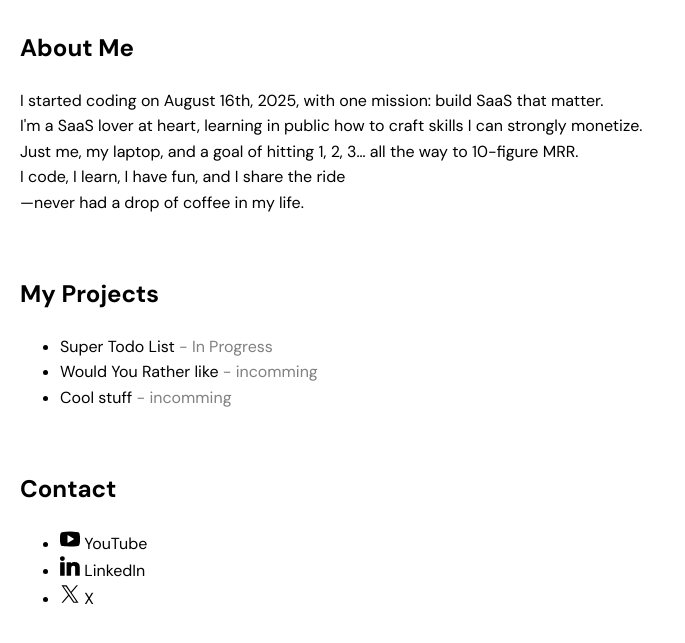
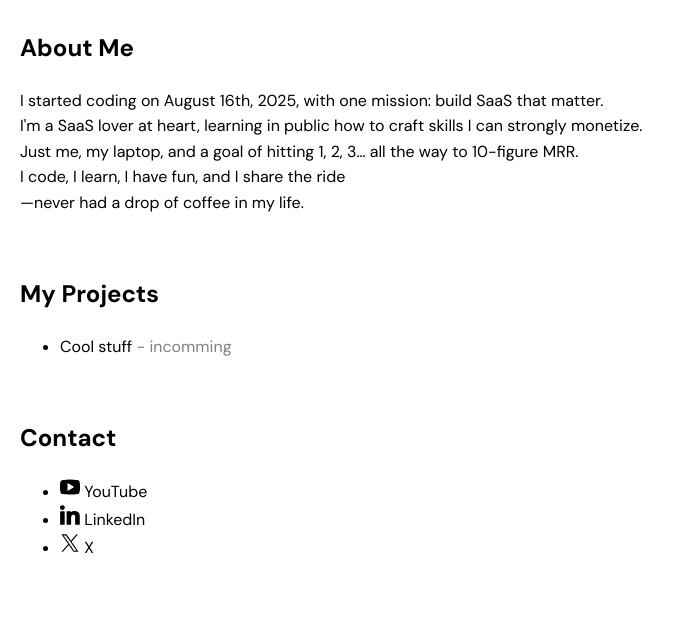
Before and after one commit to yoann-alves/Kairos-Musubi, a plain HTML site: page index.html in a window 1280 px wide. Shown: the part 243-886 px from the top of the page, without its empty margins (0-685 px from the left). After the commit the page ends 839 px from the top, so only its background shows below. Drawn offline with Linux system fonts and the light colour scheme.

Commit message:
Remove placeholder project items from the projects section in index.html

```diff
--- a/index.html
+++ b/index.html
@@ -29,8 +29,6 @@
   <section class="projects">
     <h2 class="projects-title">My Projects</h2>
     <ul class="projects-list">
-      <li class="project-item">Super Todo List <span>- In Progress</span></li>
-      <li class="project-item">Would You Rather like <span>- incomming</span></li>
       <li class="project-item">Cool stuff <span>- incomming</span></li>
     </ul>
   </section>
```
